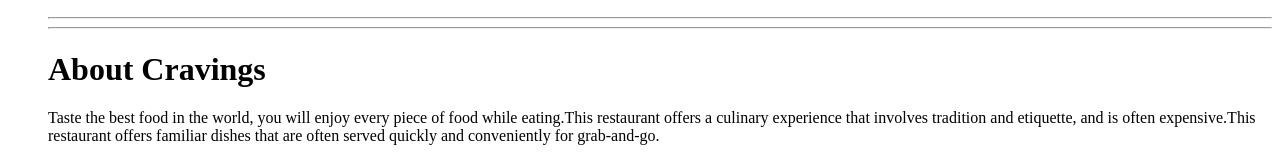
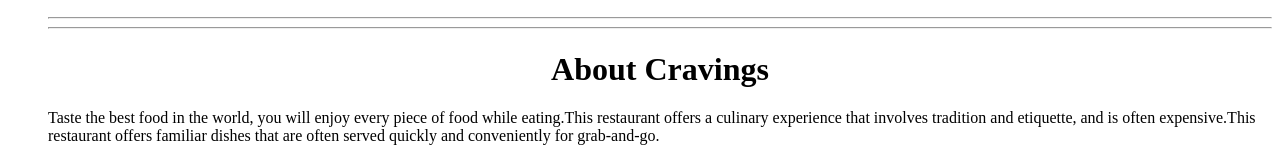
Before and after one commit to PoojithaKaranam/hotel-project, a plain HTML site: page index.html in a window 1280 px wide. Shown: the part 441-598 px from the top of the page. Drawn offline with Linux system fonts and the light colour scheme.

Commit message:
just for fun

```diff
--- a/index.html
+++ b/index.html
@@ -24,7 +24,7 @@
 
 <hr>
 
-  <h1 id="About us">About Cravings</h1>
+  <center><h1 id="About us">About Cravings</h1></center>
   <p>Taste the best food in the world, you will enjoy every piece of food while eating.This restaurant offers a culinary experience that involves tradition and etiquette, and is often expensive.This restaurant offers familiar dishes that are often served quickly and conveniently for grab-and-go.
 
   </p>
@@ -32,7 +32,7 @@
 
   <video controls>
     <source src="./video.mp4"alt="video"width="10%"height="30%">
-        </video>
+  </video>
 
 </ul>
 
```
